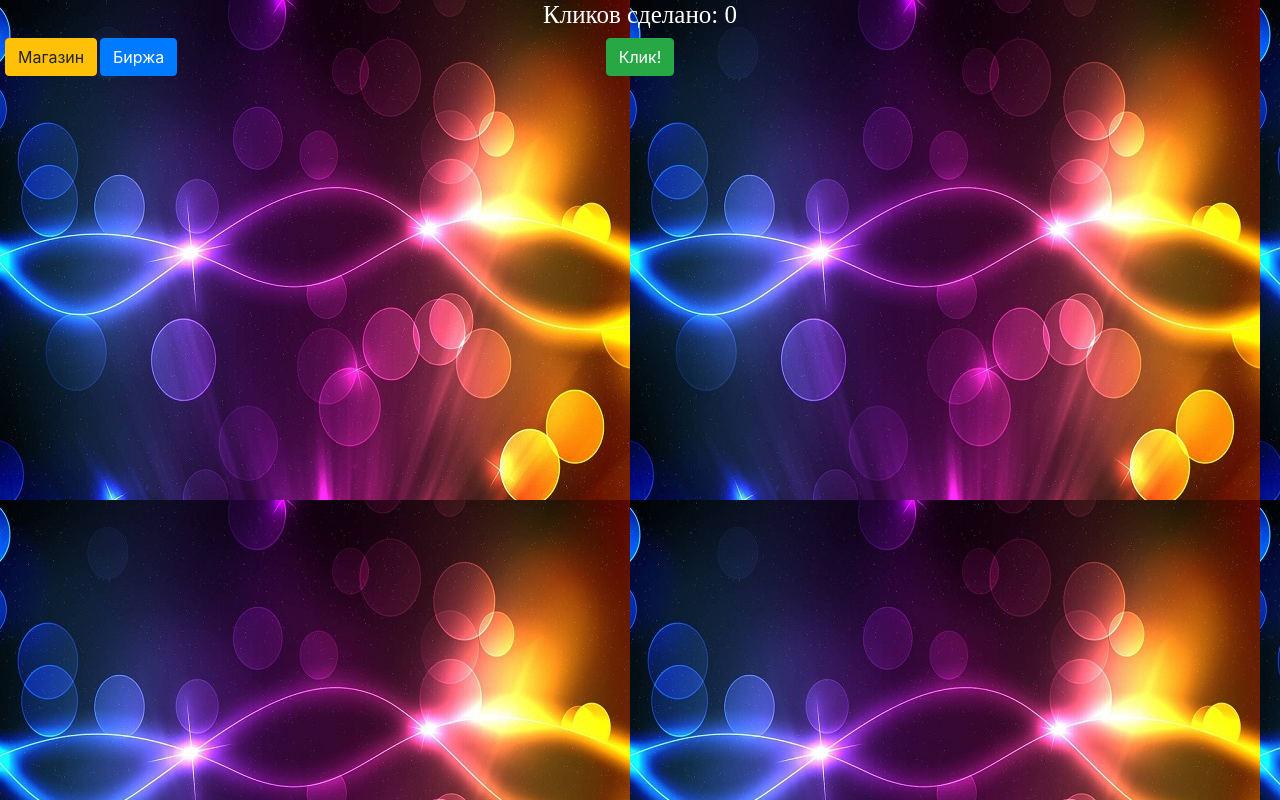
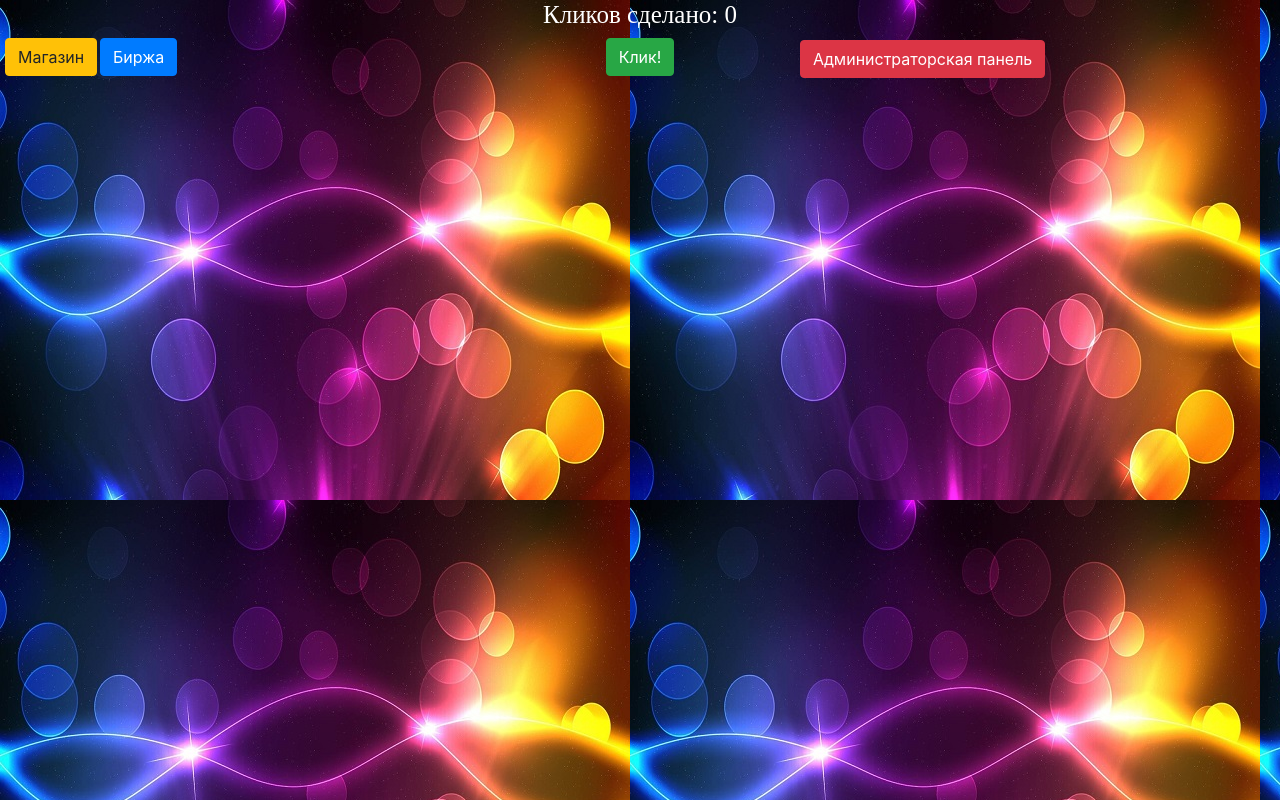
Before and after one commit to TypoKill/RoulCoin-VKontakte-Service, a plain HTML site: page index.html in a window 1280 px wide. Drawn offline with nearby package versions, Linux system fonts and the light colour scheme.

Commit message:
Update index.html

```diff
--- a/index.html
+++ b/index.html
@@ -11,7 +11,7 @@
 	<button type="button" class="btn btn-success" id="button">Клик! </button>
 	<button type="button" class="btn btn-warning" style="position:absolute; left: 5px">Магазин</button>
 	<button type="button" class="btn btn-primary" style="position:absolute; left: 100px">Биржа</button>
-	<button type="button" class="btn btn-danger" style="position:absolute; left: -605px; top: 40px">Администраторская панель</button>
+	<button type="button" class="btn btn-danger" style="position:absolute; left: 800px; top: 40px">Администраторская панель</button>
 
     <script src="https://code.jquery.com/jquery-3.4.1.slim.min.js" integrity="sha384-J6qa4849blE2+poT4WnyKhv5vZF5SrPo0iEjwBvKU7imGFAV0wwj1yYfoRSJoZ+n" crossorigin="anonymous"></script>
     <script src="https://cdn.jsdelivr.net/npm/popper.js@1.16.0/dist/umd/popper.min.js" integrity="sha384-Q6E9RHvbIyZFJoft+2mJbHaEWldlvI9IOYy5n3zV9zzTtmI3UksdQRVvoxMfooAo" crossorigin="anonymous"></script>
```
